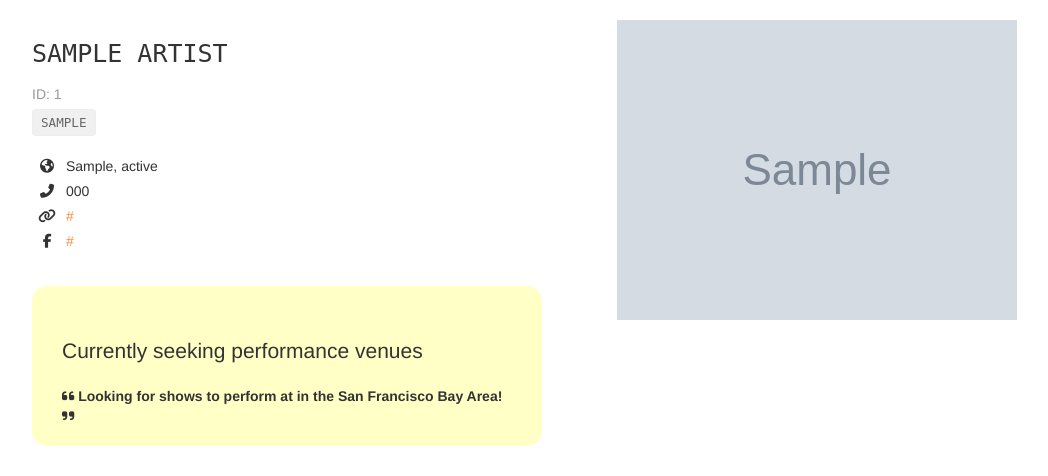
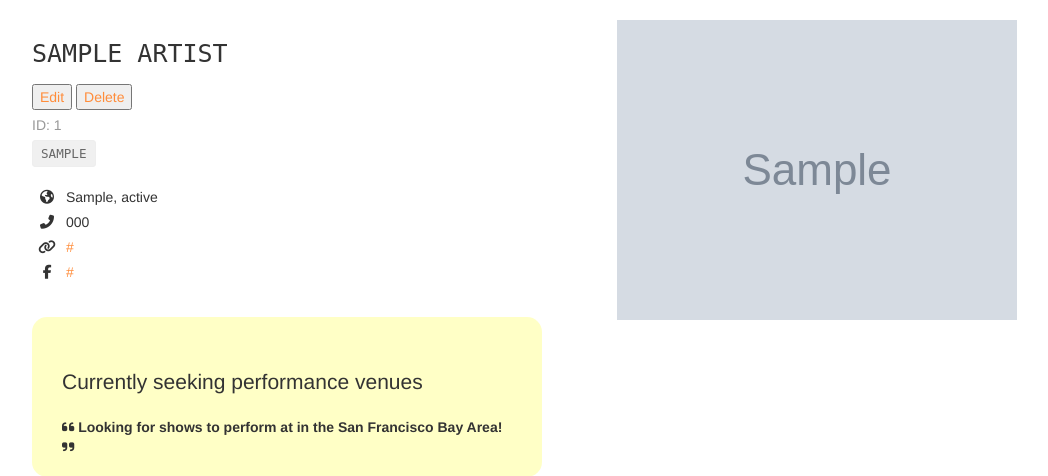
Before and after one commit to tgomes1992/Fyuur---Udacity, a Flask app: page /artists/1 in a window 1280 px wide. Shown: the part 60-536 px from the top of the page, without its empty margins (38-1086 px from the left). Run offline with Flask 2, Linux system fonts and the light colour scheme; tables that the repository leaves empty hold one stand-in row (values such as "Sample post"); grey boxes marked "Sample" are stand-in pictures; some libraries are stand-ins or nearby versions.

Commit message:
inclusão dos botõe modificar e da funcionalidade de delete

```diff
--- a/app.py
+++ b/app.py
@@ -233,14 +233,20 @@ def create_venue_submission():
   # see: http://flask.pocoo.org/docs/1.0/patterns/flashing/
   return redirect(url_for('index'))
 
-@app.route('/venues/<venue_id>', methods=['DELETE'])
+@app.route('/venues/<venue_id>/delete', methods=['POST'])
 def delete_venue(venue_id):
-  # TODO: Complete this endpoint for taking a venue_id, and using
-  # SQLAlchemy ORM to delete a record. Handle cases where the session commit could fail.
+  print(venue_id)
+  venue = Venue.query.get(venue_id)
+  show = Show.query.filter_by(venue_id=venue_id)
+  for i in show:
+    db.session.delete(i)
+  db.session.delete(venue)
+  db.session.commit()
+  flash('Venue ' + resposta['name'] + ' was successfuly deleted')
 
-  # BONUS CHALLENGE: Implement a button to delete a Venue on a Venue Page, have it so that
-  # clicking that button delete it from the db then redirect the user to the homepage
-  return None
+  return redirect(url_for('index'))
+
+
 
 #  Artists
 #  ----------------------------------------------------------------
@@ -302,7 +308,7 @@ def show_artist(artist_id):
       upcoming_shows.append(ndict)
 
   data4={
-    "id": artist.id,
+    "id": id,
     "name": artist.name,
     "genres": artist.genres.split(","),
     "city": artist.city,
@@ -348,17 +354,35 @@ def edit_artist(artist_id):
 def edit_artist_submission(artist_id):
   artista = Artist.query.get(artist_id)
   resposta = request.values
-  print(resposta.getlist("genres"))
+  print(resposta['img_link'])
   artista.name = resposta['name']
   artista.city = resposta['city']
   artista.state = resposta['state']
   artista.phone = resposta['phone']
   artista.genres = ",".join(resposta.getlist("genres"))
-  artista.img_link = resposta['img_link']
+  artista.image_link = resposta['img_link']
   artista.facebook_link = resposta['facebook_link']
   artista.website = resposta['website']
   db.session.commit()
   return redirect(url_for('show_artist', artist_id=artist_id))
+
+@app.route("/artists/<int:artist_id>/delete", methods=['POST'])
+def delete_artist(artist_id):
+  print(artist_id)
+  artista = Artist.query.get(artist_id)
+  show = Show.query.filter_by(artist_id=artist_id)
+  for i in show:
+    db.session.delete(i)
+  db.session.delete(artista)
+  db.session.commit()
+  flash('Venue ' + artista.name + ' was successfuly deleted')
+  return redirect(url_for("index"))
+
+
+
+
+
+
 
 
 
--- a/templates/forms/edit_artist.html
+++ b/templates/forms/edit_artist.html
@@ -37,7 +37,7 @@
 
     <div class="form-group">
         <label for="form.img_link">Image Link</label>
-        {{ form.img_link(class_ = 'form-control', placeholder='http://', autofocus = true , value = artist.image_link) }}
+        {{ form.img_link(class_ = 'form-control', placeholder='http://', autofocus = true , value=artist.image_link) }}
     </div>
 
     <div class="form-group">
--- a/templates/pages/show_artist.html
+++ b/templates/pages/show_artist.html
@@ -6,6 +6,11 @@
 		<h1 class="monospace">
 			{{ artist.name }}
 		</h1>
+		<a href="/artists/{{artist.id}}/edit"><button id="edit">Edit</button></a>
+
+		<a href="/"><button type="button" value="Delete" id="delete" data="{{artist.id}}">Delete</button></a>
+
+
 		<p class="subtitle">
 			ID: {{ artist.id }}
 		</p>
@@ -40,7 +45,7 @@
 		{% endif %}
 	</div>
 	<div class="col-sm-6">
-		<img src="{{ artist.image_link }}" alt="Venue Image" />
+		<img src="{{ artist.image_link }}" alt="Artist Image" />
 	</div>
 </div>
 <section>
@@ -71,5 +76,20 @@
 		{% endfor %}
 	</div>
 </section>
+<script>
+
+	let btn = $("#delete")
+	let id = btn.attr("data")
+
+
+	btn.click(()=>{
+		console.log("fui clicado")
+
+		$.post('/artists/'+id+'/delete',()=>{
+			console.log("dados enviados")
+		})
+	})
+
+	</script>
 
 {% endblock %}
```
Also changed, not shown: templates/pages/show_venue.html (+20 -0 lines), static/img/ana.jpg (added).
